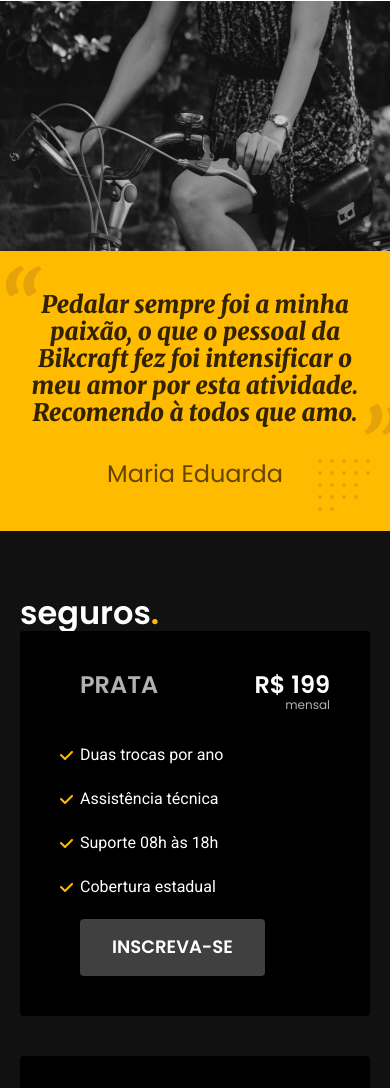
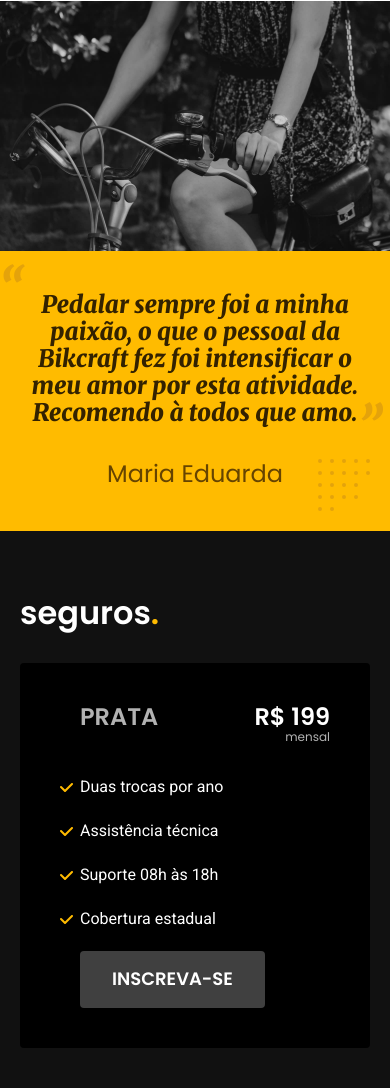
Before and after one commit to AdysonVieira/bikcraft, a plain HTML site: page index.html in a window 390 px wide. Shown: the part 2860-3948 px from the top of the page. Drawn offline with Linux system fonts and the light colour scheme.

Commit message:
terminando o js

```diff
--- a/css/home/depoimento.css
+++ b/css/home/depoimento.css
@@ -58,6 +58,11 @@
 
     .depoimento-conteudo p::before {
         left: -20px;
+        font-size: 3rem;
+    }
+
+    .depoimento-conteudo p::after {
+        font-size: 3rem;
     }
 
     .depoimento img {
--- a/css/seguros/seguros.css
+++ b/css/seguros/seguros.css
@@ -64,4 +64,8 @@
     .seguros-conteudo {
         grid-template-columns: 1fr;
     }
+
+    .seguros h2 {
+        margin-bottom: 32px;
+    }
 }
```
